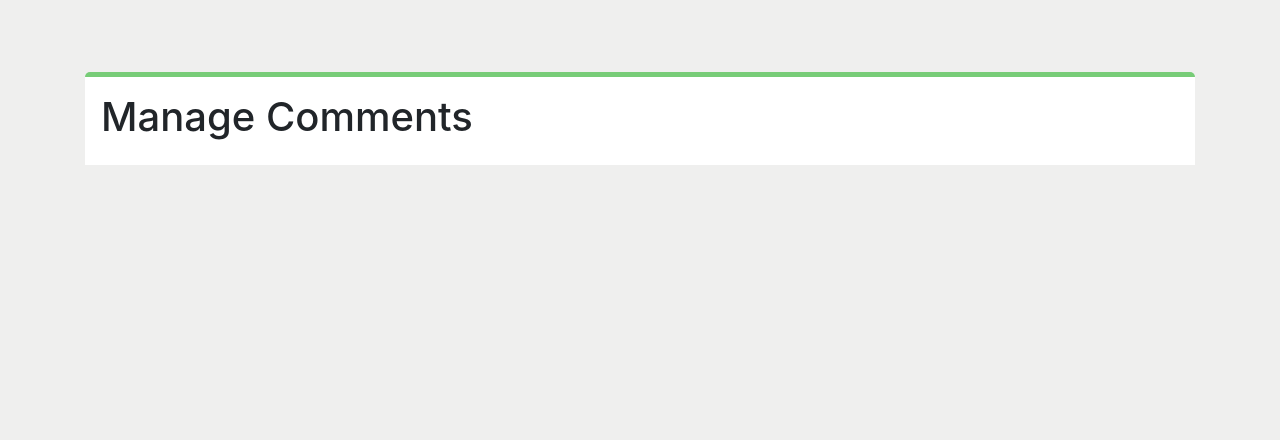
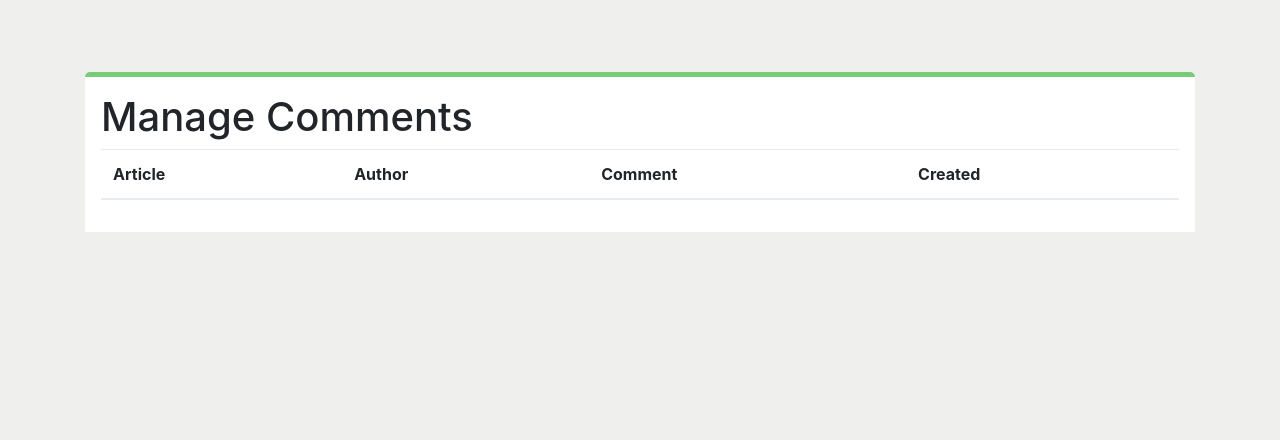
Before and after one commit to yapnaa/iconea-spacebar, a Symfony app: template templates/comment_admin/index.html.twig in a window 1280 px wide. Shown: the part 82-522 px from the top of the page. Run offline with Twig, Linux system fonts and the light colour scheme; the template is opened without the code that fills it, so the values that code supplies are empty; some libraries are stand-ins or nearby versions.

Commit message:
5:12 The Twig Extensions Library

```diff
--- a/composer.json
+++ b/composer.json
@@ -28,7 +28,8 @@
         "symfony/twig-bundle": "4.1.*",
         "symfony/validator": "4.1.*",
         "symfony/web-link": "4.1.*",
-        "symfony/yaml": "4.1.*"
+        "symfony/yaml": "4.1.*",
+        "twig/extensions": "^1.5"
     },
     "require-dev": {
         "doctrine/doctrine-fixtures-bundle": "^3.0",
--- a/templates/comment_admin/index.html.twig
+++ b/templates/comment_admin/index.html.twig
@@ -8,6 +8,36 @@
     <div class="row">
         <div class="col-sm-12">
             <h1>Manage Comments</h1>
+            <table class="table table-striped">
+                <thead>
+                <tr>
+                    <th>Article</th>
+                    <th>Author</th>
+                    <th>Comment</th>
+                    <th>Created</th>
+                </tr>
+                </thead>
+                <tbody>
+                {% for comment in comments %}
+                    <tr>
+                        <td>
+                            <a href="{{ path('article_show', {'slug': comment.article.slug}) }}">
+                                {{ comment.article.title }}
+                            </a>
+                        </td>
+                        <td>
+                            {{ comment.authorName }}
+                        </td>
+                        <td style="width: 20%;">
+                            {{ comment.content|truncate }}
+                        </td>
+                        <td>
+                            {{ comment.createdAt|ago }}
+                        </td>
+                    </tr>
+                {% endfor %}
+                </tbody>
+            </table>
         </div>
     </div>
 {% endblock %}
```
Also changed, not shown: src/Controller/CommentAdminController.php (+5 -2 lines), tutorial/terminal-commands.md (+2 -0 lines), 1 other file.
